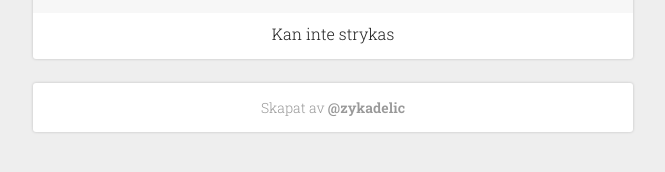
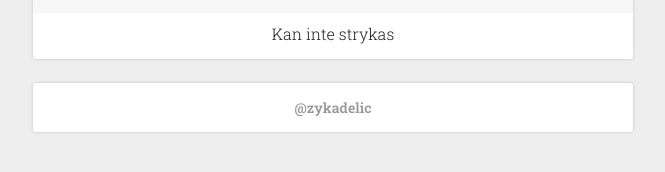
Before and after one commit to zykadelic/Tvattlappen, a Jekyll site: the page built from index.html, in a window 1280 px wide and 900 px high, scrolled down 7588 px. Shown: the part 712-884 px from the top of the window, without its empty margins (307-972 px from the left). Built offline with Jekyll 4.4.1, drawn with Linux system fonts in a browser that asks for light colours; nearby versions of some CDN libraries.

Commit message:
copy fix

```diff
--- a/_layouts/default.html
+++ b/_layouts/default.html
@@ -28,8 +28,8 @@
 		{{ content }}
 
 		<footer class="careTag careTag--footer">
-			<a href="http://zykadelic.com/" target="_blank" class="careTag-inner">
-				Skapat av <span class="u-bold">@zykadelic</span>
+			<a href="http://zykadelic.com/" target="_blank" class="careTag-inner u-bold">
+				@zykadelic
 			</a>
 		</footer>
 	</div>
```
